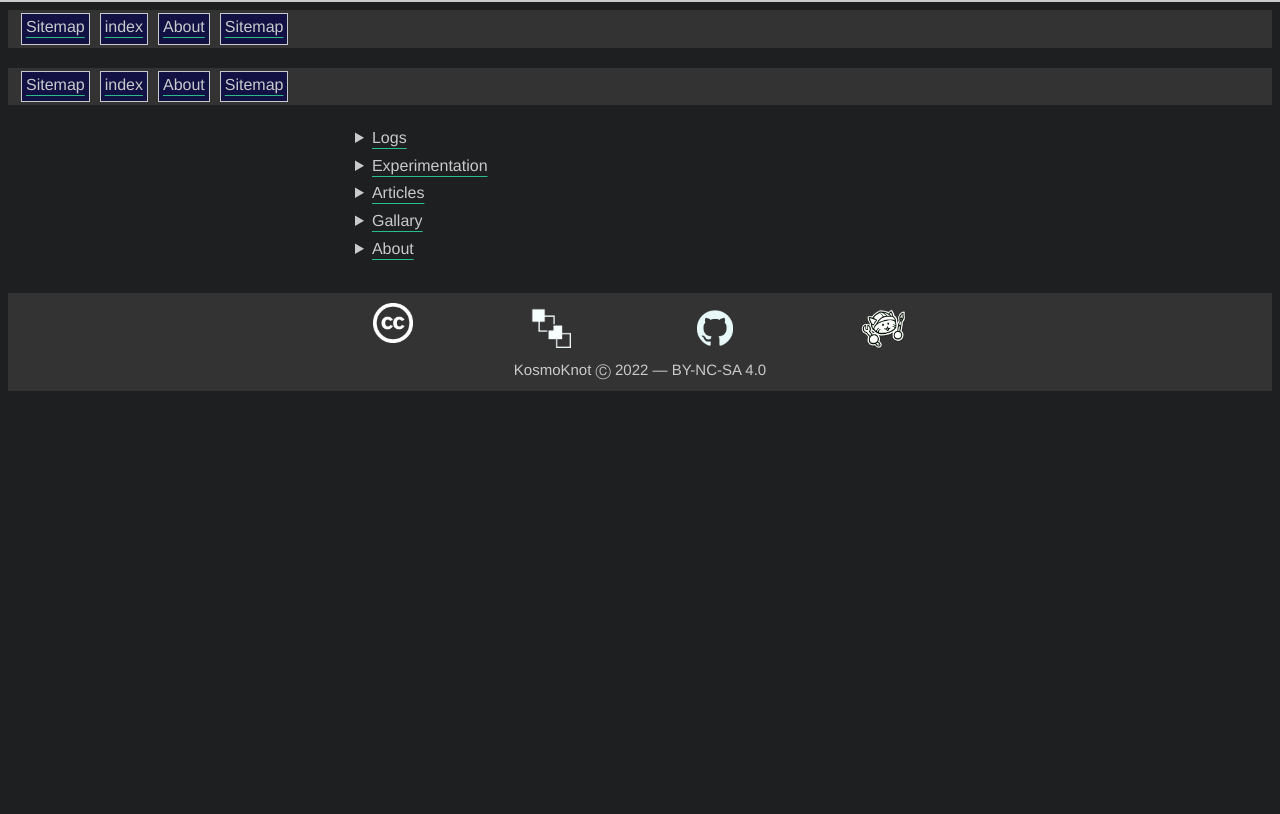
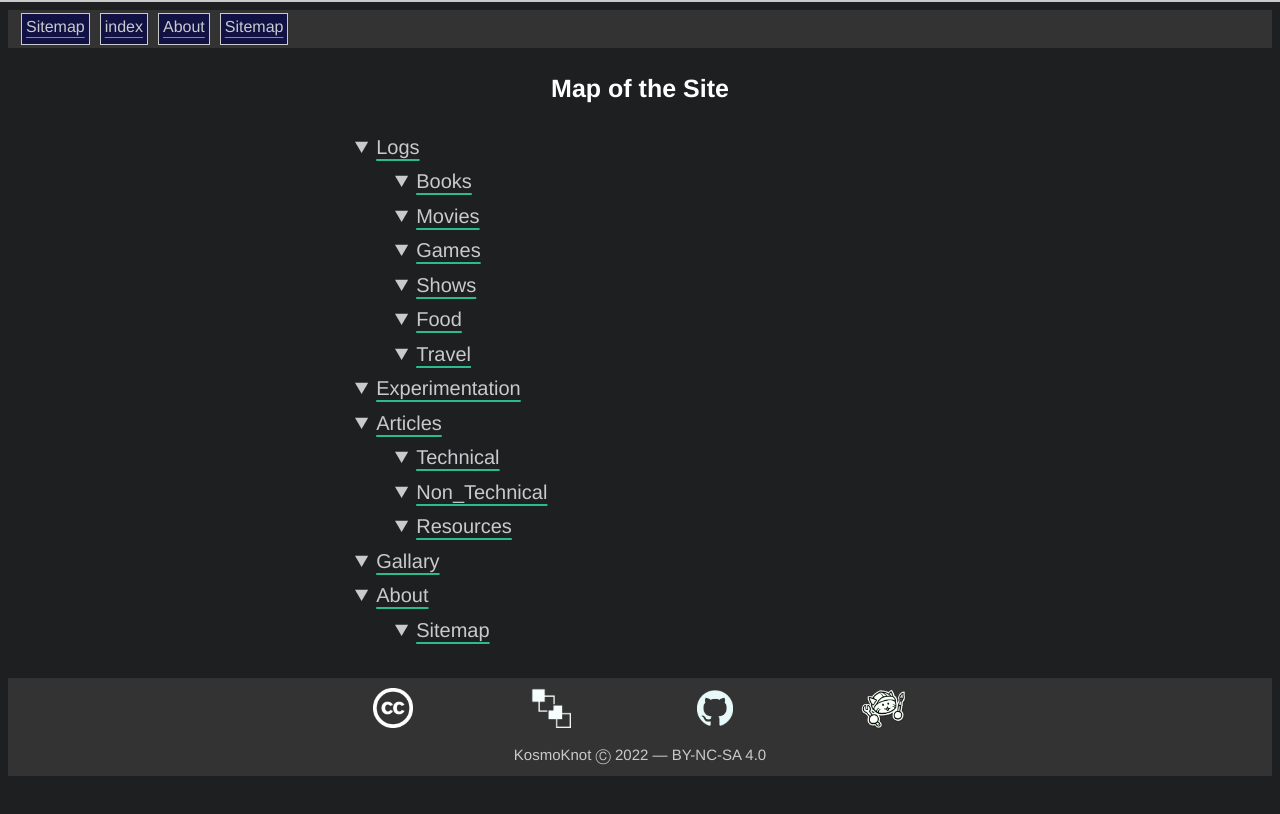
Before and after one commit to kosmoknot/meengi-site, a plain HTML site: page site/Sitemap.html in a window 1280 px wide. Drawn offline with Linux system fonts and the light colour scheme; files whose address does not match are found by name.

Commit message:
sitemap index changes

```diff
--- a/links/style.css
+++ b/links/style.css
@@ -117,11 +117,10 @@ a:hover {
     color: var(--textdecor);
 }
 
-.NavigList{
-
+.TreeMap{
+    list-style: none;
+    font-size: 20px;
 }
-
-
 
 footer {
     width: 100%;
@@ -194,6 +193,12 @@ footer {
     margin-left: 12px;
 }
 
+#masto {
+    width: 36px;
+    margin-top: 12px;
+    margin-left: 12px;
+}
+
 #c {
     display: block;
     width: 500px;
--- a/site/Sitemap.html
+++ b/site/Sitemap.html
@@ -1,6 +1,3 @@
-<div class="NavigList"><div class="NavigItem"><a href="Sitemap.html">Sitemap</a></div><div class="NavigItem"><a href="About.html">About</a></div><div class="NavigItem"><a href="index.html">index</a></div>
-<div class="NavigItem"> <a href="Sitemap.html">Sitemap</a></div>
-</div>
 <!DOCTYPE html>
 <html>
 <head>
@@ -17,76 +14,77 @@
 <div class="NavigItem"> <a href="Sitemap.html">Sitemap</a></div>
 </div>
 <div class="bodyContainer">
-<ul style="list-style: none;">
-<li><details>
+<h1>Map of the Site</h1>
+<ul class="TreeMap" style="list-style: none;">
+<li><details open>
 <summary><a href="Logs.html">Logs</a></summary>
 <ul style="list-style: none;">
-<li><details>
+<li><details open>
 <summary><a href="Books.html">Books</a></summary>
 <ul style="list-style: none;">
 
 </ul>
-</details><li><details>
+</details><li><details open>
 <summary><a href="Movies.html">Movies</a></summary>
 <ul style="list-style: none;">
 
 </ul>
-</details><li><details>
+</details><li><details open>
 <summary><a href="Games.html">Games</a></summary>
 <ul style="list-style: none;">
 
 </ul>
-</details><li><details>
+</details><li><details open>
 <summary><a href="Shows.html">Shows</a></summary>
 <ul style="list-style: none;">
 
 </ul>
-</details><li><details>
+</details><li><details open>
 <summary><a href="Food.html">Food</a></summary>
 <ul style="list-style: none;">
 
 </ul>
-</details><li><details>
+</details><li><details open>
 <summary><a href="Travel.html">Travel</a></summary>
 <ul style="list-style: none;">
 
 </ul>
 </details>
 </ul>
-</details><li><details>
+</details><li><details open>
 <summary><a href="Experimentation.html">Experimentation</a></summary>
 <ul style="list-style: none;">
 
 </ul>
-</details><li><details>
+</details><li><details open>
 <summary><a href="Articles.html">Articles</a></summary>
 <ul style="list-style: none;">
-<li><details>
+<li><details open>
 <summary><a href="Technical.html">Technical</a></summary>
 <ul style="list-style: none;">
 
 </ul>
-</details><li><details>
+</details><li><details open>
 <summary><a href="Non_Technical.html">Non_Technical</a></summary>
 <ul style="list-style: none;">
 
 </ul>
-</details><li><details>
+</details><li><details open>
 <summary><a href="Resources.html">Resources</a></summary>
 <ul style="list-style: none;">
 
 </ul>
 </details>
 </ul>
-</details><li><details>
+</details><li><details open>
 <summary><a href="Gallary.html">Gallary</a></summary>
 <ul style="list-style: none;">
 
 </ul>
-</details><li><details>
+</details><li><details open>
 <summary><a href="About.html">About</a></summary>
 <ul style="list-style: none;">
-<li><details>
+<li><details open>
 <summary><a href="Sitemap.html">Sitemap</a></summary>
 <ul style="list-style: none;">
 
```
Also changed, not shown: site/index.html (+33 -3 lines), links/images/mastadon.png (added), 2 other files.
